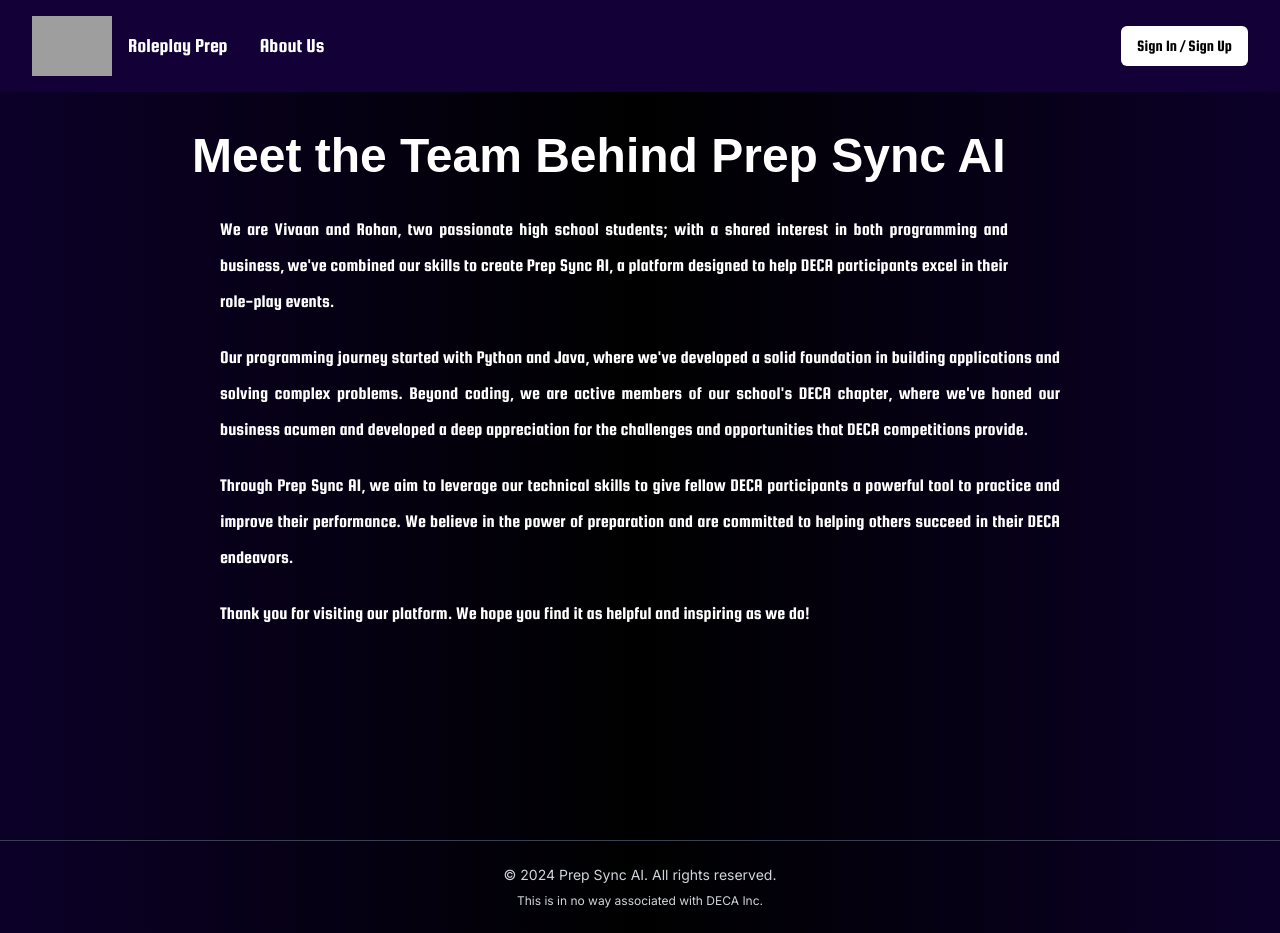
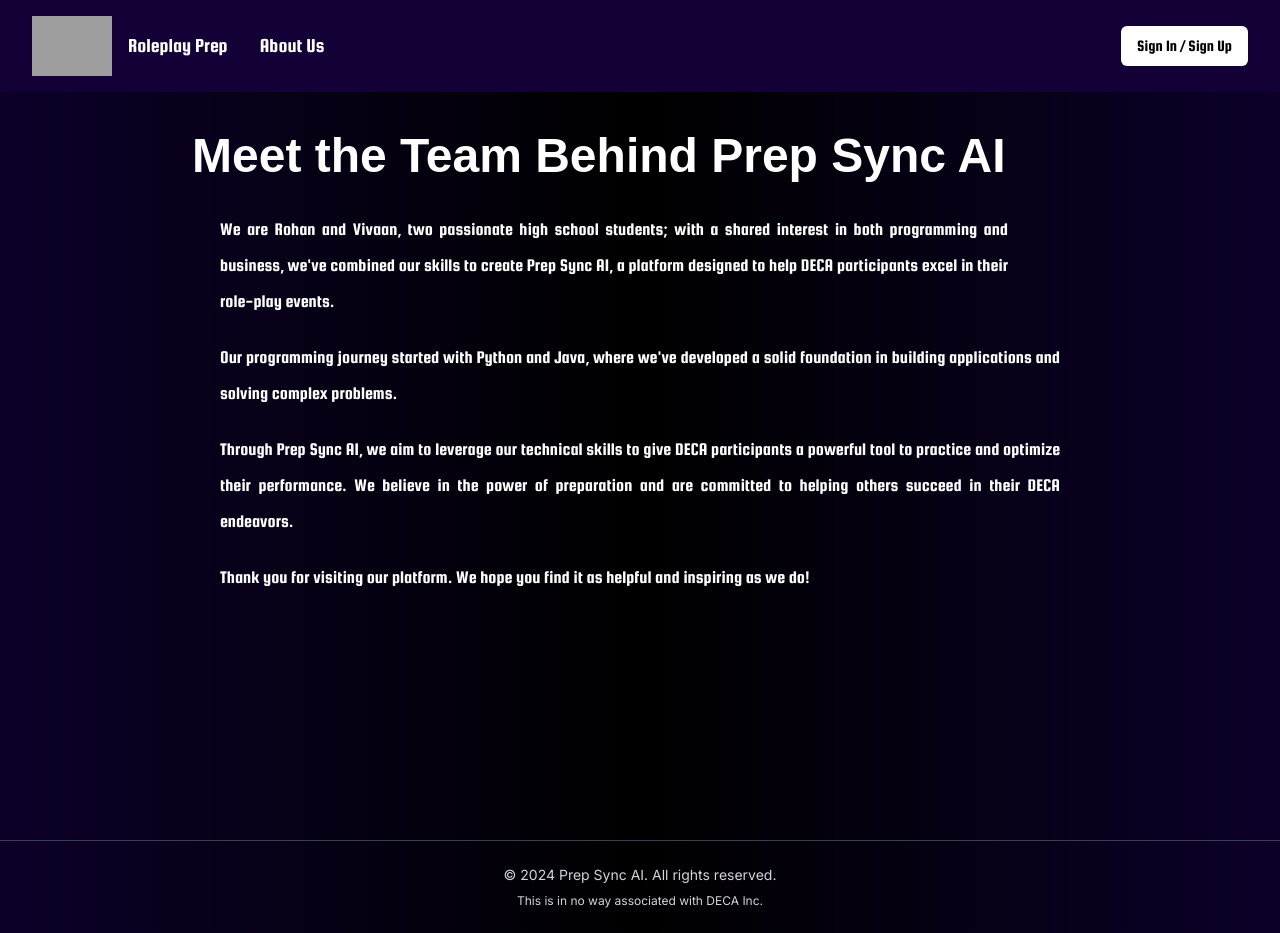
Before and after one commit to RohanasaurusRex/prepsync_demo, a Next.js app: page /about_us in a window 1280 px wide. Built offline with nearby package versions, Linux system fonts and the light colour scheme; no server answers; grey boxes are pictures that could not be loaded; a web font is replaced by a local one.

Commit message:
first commit

```diff
--- a/app/about_us/page.tsx
+++ b/app/about_us/page.tsx
@@ -37,7 +37,7 @@
       <p
         className={`text-lg leading-loose text-white mb-5 ml-7 mr-20 text-justify font-squada transition-opacity duration-500 ${fadeInClasses[1]}`}
       >
-        We are Vivaan and Rohan, two passionate high school students; with a
+        We are Rohan and Vivaan, two passionate high school students; with a
         shared interest in both programming and business, we've combined our
         skills to create Prep Sync AI, a platform designed to help DECA
         participants excel in their role-play events.
@@ -47,16 +47,13 @@
       >
         Our programming journey started with Python and Java, where we've
         developed a solid foundation in building applications and solving
-        complex problems. Beyond coding, we are active members of our school's
-        DECA chapter, where we've honed our business acumen and developed a deep
-        appreciation for the challenges and opportunities that DECA competitions
-        provide.
+        complex problems.
       </p>
       <p
         className={`text-lg leading-loose text-white mb-5 mx-7 text-justify font-squada transition-opacity duration-500 ${fadeInClasses[3]}`}
       >
         Through Prep Sync AI, we aim to leverage our technical skills to give
-        fellow DECA participants a powerful tool to practice and improve their
+        DECA participants a powerful tool to practice and optimize their
         performance. We believe in the power of preparation and are committed to
         helping others succeed in their DECA endeavors.
       </p>
--- a/app/api/gpt/route.ts
+++ b/app/api/gpt/route.ts
@@ -14,7 +14,7 @@
     const completion = await openai.chat.completions.create({
       model: "gpt-4o-mini", // Adjust as needed
       messages: [{ role: "user", content: prompt }],
-      max_tokens: 300,
+      max_tokens: 1000,
     });
 
     const responseText = completion.choices[0].message.content;
--- a/app/api/sessionData/sessionData.js
+++ /dev/null
@@ -1,24 +0,0 @@
-import { getSession } from 'next-auth/react';
-
-export default async function handler(req, res) {
-  const session = await getSession({ req });
-
-  if (!session) {
-    return res.status(401).json({ error: 'Unauthorized' });
-  }
-
-  if (req.method === 'POST') {
-    // Save the user's progress to the session or database
-    const { stage } = req.body;
-
-    // Here we simulate storing the progress in the session object
-    // In real apps, you might want to persist this to a database
-    session.progress = { stage };
-
-    // You can also return the updated session if needed
-    res.status(200).json({ message: 'Progress saved', stage });
-  } else {
-    // Fetch the progress (if any)
-    res.status(200).json({ progress: session.progress || { stage: 1 } });
-  }
-}
--- a/app/roleplay/page.tsx
+++ b/app/roleplay/page.tsx
@@ -9,7 +9,6 @@
   const { data: session, status } = useSession(); // Track user session
 
   const [query, setQuery] = useState("");
-  const [currentStage, setCurrentStage] = useState(1);
   const [response, setResponse] = useState("");
   const [selectedEvent, setSelectedEvent] = useState<string>("");
   const [selectedInstructionalArea, setSelectedInstructionalArea] =
@@ -42,9 +41,7 @@
     const lenInstructionalArea = selectedInstructionalArea.length >= 5;
     if (lenEvent && lenInstructionalArea) {
       setQuery(
-        `Can you create a sample DECA roleplay that directly mimics one of a real competition roleplay?
-        It should include performance indicators and a 3+ paragraph scenario section.
-        It should be on ${selectedEvent}. The instructional area needs to be: ${selectedInstructionalArea}.`
+        "Can you create a sample DECA roleplay scenario that directly mimics one of a real competition roleplay? It should include performance indicators and a 3+ paragraph scenario section. It should be on ${selectedEvent}. The instructional area needs to be: ${selectedInstructionalArea}. Make sure it includes all of the necessary components"
       );
       setCanOutput(true);
     } else {
@@ -90,17 +87,23 @@
     addPrompt();
   };
 
+  /*
   useEffect(() => {
     if (session) {
+      console.log("There is a session");
       fetch('/api/sessionData')
         .then((res) => res.json())
         .then((data) => {
           setCurrentStage(data.progress.stage);
         });
     }
+    else {
+      console.log("There is no session");
+    }
   }, [session]);
+  */
 
-
+  /*
   const saveProgress = (stage: number) => {
     if (session) {
       fetch('/api/sessionData', {
@@ -110,18 +113,22 @@
       });
     }
   };
+  */
 
+  /*
   const handleNextStage = () => {
     const newStage = currentStage + 1;
     setCurrentStage(newStage);
     saveProgress(newStage); // Save the progress
   };
 
+  */
   // If the session is still loading, show a loading message
   if (status === "loading") {
     return <p className="text-white text-center">Loading...</p>;
   }
 
+  /*
   // If no user is signed in, show a message
   if (!session) {
     return (
@@ -130,6 +137,7 @@
       </p>
     );
   }
+    */
 
   return (
     <section className="w-full max-w-4xl mx-auto flex flex-col items-start py-10">
@@ -188,6 +196,7 @@
           />
         </div>
       </div>
+
       <button
         onClick={handleClick}
         className={`bg-purple-800 hover:bg-indigo-900 text-white font-bold py-3 px-6 my-3 rounded-full transition duration-200 ${
@@ -204,6 +213,7 @@
           <h2 className="font-bold text-lg mb-2">Response:</h2>
           <ReactMarkdown>{response}</ReactMarkdown>
         </div>
+
       )}
     </section>
   );
```
Also changed, not shown: .eslintrc.json, 2 other files (tests, documents, lock files or other folders).
